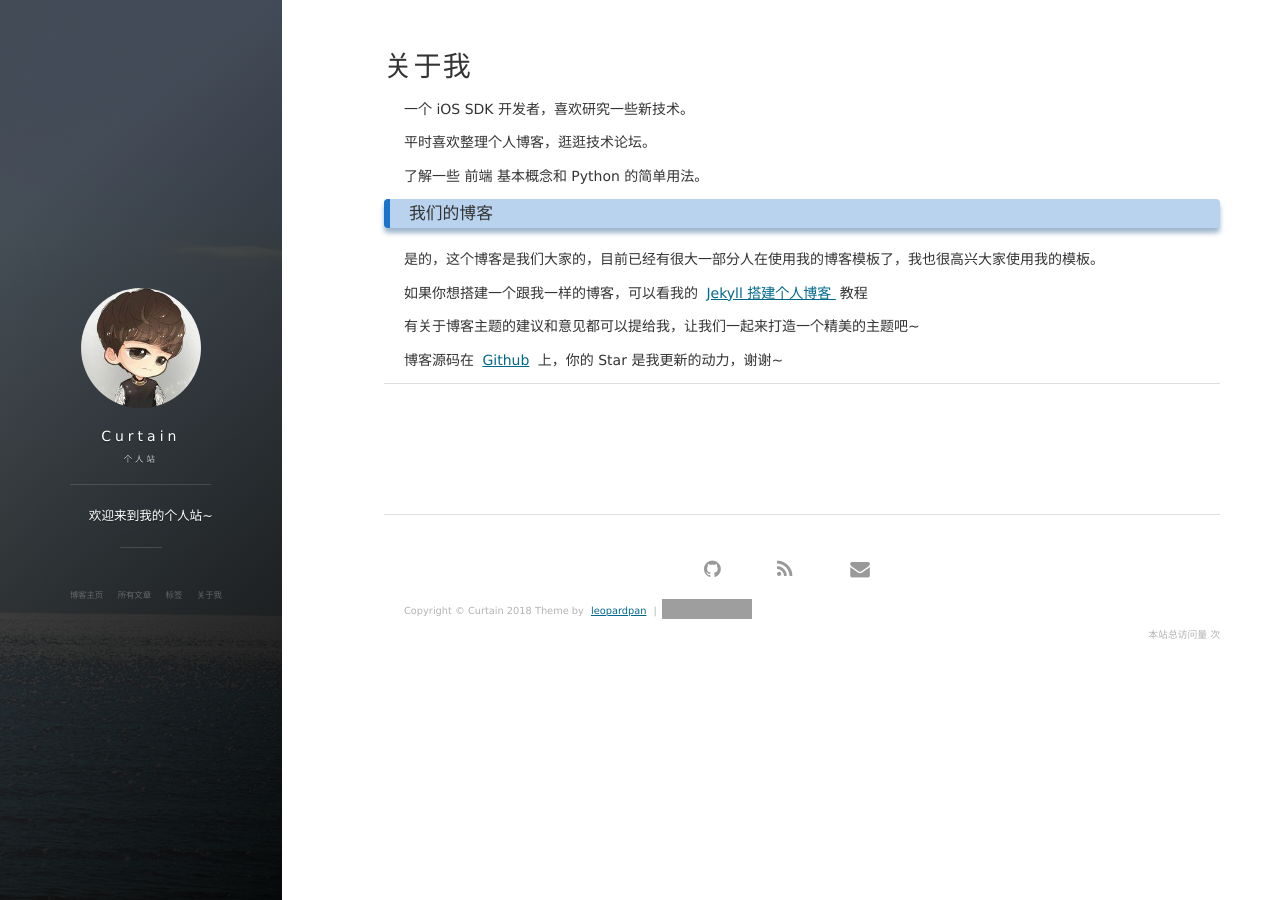
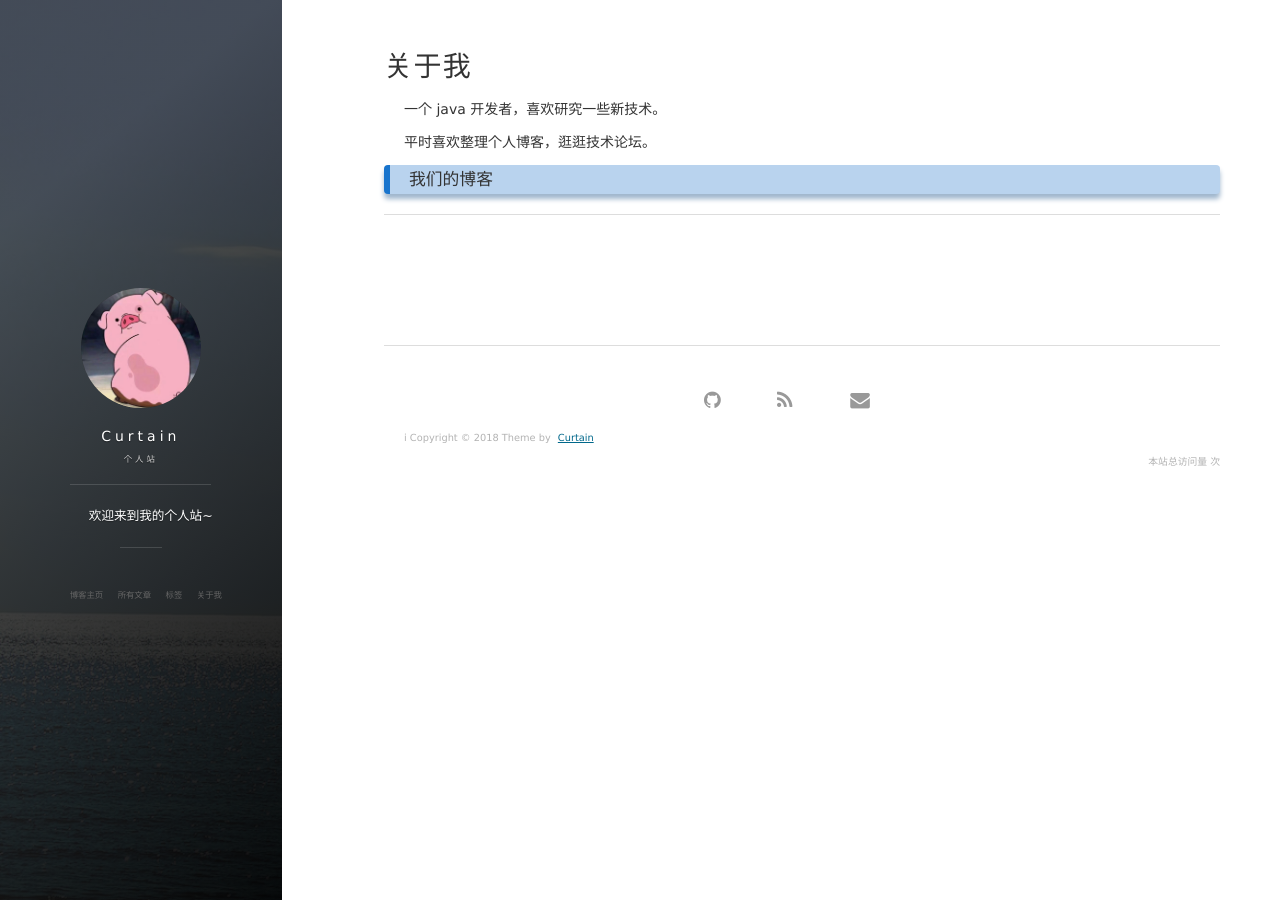
Before and after one commit to Curtaingit/Curtaingit.github.io, a Jekyll site: the page built from about.md, in a window 1280 px wide. Built offline with Jekyll 4.4.1, drawn with Linux system fonts in a browser that asks for light colours; nearby versions of some CDN libraries; comment, search, counter and statistics services are not loaded; grey boxes are pictures that could not be loaded.

Commit message:
样式修改

```diff
--- a/_includes/footer.html
+++ b/_includes/footer.html
@@ -69,12 +69,18 @@
 
         <div class = "footer_div">
            <p class="copyright text-muted">
-            Copyright &copy; {{ site.title }} {{ site.time | date: '%Y' }} Theme by <a href="http://baixin.io/">leopardpan</a> |
-            <iframe
+          i  Copyright &copy; {{ site.time | date: '%Y' }} Theme by  <a href="https://curtaingit.github.io/">Curtain</a>
+
+
+	<!--git hub start 图标和连接--->
+        <!--
+	    <iframe
                 style="margin-left: 2px; margin-bottom:-5px;"
                 frameborder="0" scrolling="0" width="91px" height="20px"
                 src="https://ghbtns.com/github-btn.html?user=leopardpan&repo=leopardpan.github.io&type=star&count=true" >
             </iframe>
+	-->
+
             </p>
         	<div align="right">
     			<link rel="stylesheet" href="//cdn.bootcss.com/font-awesome/4.3.0/css/font-awesome.min.css">
--- a/about.md
+++ b/about.md
@@ -3,38 +3,11 @@ layout: page
 title: 关于我
 ---
 
-一个 iOS SDK 开发者，喜欢研究一些新技术。
+一个 java 开发者，喜欢研究一些新技术。
 <p>
 平时喜欢整理个人博客，逛逛技术论坛。
 <p>
-了解一些 前端 基本概念和 Python 的简单用法。
-
-<p>
-
 <h3> 我们的博客 </h3>
-
-<p>
-
-是的，这个博客是我们大家的，目前已经有很大一部分人在使用我的博客模板了，我也很高兴大家使用我的模板。
-
-<p>
-
-如果你想搭建一个跟我一样的博客，可以看我的
-<a href="/2016/10/jekyll_tutorials1/"> Jekyll 搭建个人博客 </a>
-教程
-
-<p>
-
-有关于博客主题的建议和意见都可以提给我，让我们一起来打造一个精美的主题吧~
-
-<p>
-
-博客源码在 <a target="_blank" href='https://github.com/leopardpan/leopardpan.github.io/'>Github</a> 上，你的 Star 是我更新的动力，谢谢~
-
-<p>
-
-<p>
-
 <p>
 
 
```
Also changed, not shown: images/avatar.jpg.
